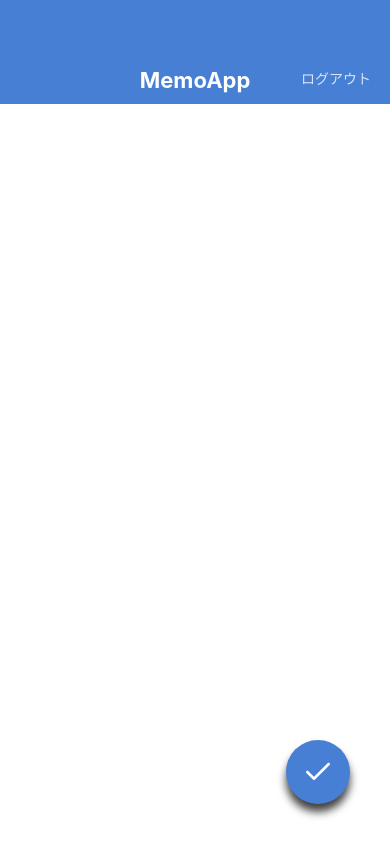
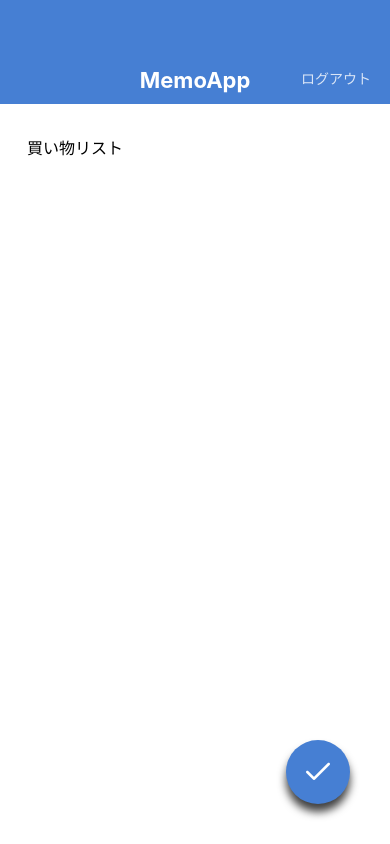
Before and after one commit to shinshin0773/MemoApp, a React Native app: screen / in a window 390 px wide. Built offline with nearby package versions, Linux system fonts and the light colour scheme.

Commit message:
Replace KeybordAboidingView

```diff
--- a/App.jsx
+++ b/App.jsx
@@ -6,6 +6,6 @@
 
 export default function App() {
   return (
-    <MemoCreateScreeen/>
+    <MemoEditScreen />
   );
 }
--- /dev/null
+++ b/src/components/KeyboardSafeView.jsx
@@ -0,0 +1,73 @@
+import React, { useRef, useState, useEffect } from 'react';
+import {
+  Keyboard, Dimensions, Animated, ViewPropTypes,
+} from 'react-native';
+import { node } from 'prop-types';
+
+export default function KeyboardSafeView({ children, style }) {
+  const initialViewHeight = useRef(null);
+  const animatedViewHeight = useRef(null);
+  const [viewHeight, setViewHeight] = useState(null);
+
+  useEffect(() => {
+    Keyboard.addListener('keyboardDidShow', handleShow);
+    Keyboard.addListener('keyboardDidHide', handleHide);
+    return () => {
+      Keyboard.removeListener('keyboardDidShow', handleShow);
+      Keyboard.removeListener('keyboardDidHide', handleHide);
+    };
+  }, []);
+
+  useEffect(() => {
+    if ([initialViewHeight, animatedViewHeight, viewHeight].some((val) => val === null)) { return; }
+    // height is not supported with useNativeDriver: true
+    // https://github.com/react-native-community/react-native-modal/issues/163
+    if (viewHeight === initialViewHeight.current) {
+      Animated.timing(animatedViewHeight.current,
+        { toValue: initialViewHeight.current, duration: 300, useNativeDriver: false }).start();
+    } else {
+      Animated.timing(animatedViewHeight.current,
+        { toValue: viewHeight, duration: 300, useNativeDriver: false }).start();
+    }
+  }, [viewHeight]);
+
+  const handleShow = ({ endCoordinates }) => {
+    if (endCoordinates.height && initialViewHeight.current) {
+      const keyboardHeight = Dimensions.get('window').height - endCoordinates.screenY;
+      setViewHeight(initialViewHeight.current - keyboardHeight);
+    }
+  };
+
+  const handleHide = () => {
+    setViewHeight(initialViewHeight.current);
+  };
+
+  const handleLayout = ({ nativeEvent }) => {
+    if (!initialViewHeight.current) {
+      const { height } = nativeEvent.layout;
+      // keep viewHeight as null not to trigger useEffect on mounting.
+      // Don't do this: setViewHeight(height);
+      initialViewHeight.current = height;
+      animatedViewHeight.current = new Animated.Value(height);
+    }
+  };
+
+  const animatedStyle = viewHeight ? {
+    height: animatedViewHeight.current,
+    flex: 0,
+  } : {};
+  return (
+    <Animated.View style={[style, animatedStyle]} onLayout={handleLayout}>
+      {children}
+    </Animated.View>
+  );
+}
+
+KeyboardSafeView.propTypes = {
+  children: node.isRequired,
+  style: ViewPropTypes.style,
+};
+
+KeyboardSafeView.defaultProps = {
+  style: null,
+};
--- a/src/screens/MemoCreateScreen.jsx
+++ b/src/screens/MemoCreateScreen.jsx
@@ -3,16 +3,17 @@
 
 import AppBar from '../components/AppBar';
 import CircleButton from '../components/CircleButton';
+import KeyboardSafeView from '../components/KeyboardSafeView';
 
 export default function MemoCreateScreeen() {
   return (
-    <KeyboardAvoidingView style={styles.container} behavior="height">
+    <KeyboardSafeView style={styles.container} behavior="height">
       <AppBar />
       <View style={styles.inputContainer}>
-        <TextInput value="" multiline style={styles.input}/>
+        <TextInput value="" multiline style={styles.input} />
       </View>
       <CircleButton name="check" />
-    </KeyboardAvoidingView>
+    </KeyboardSafeView>
   )
 }
 
--- a/src/screens/MemoEditScreen.jsx
+++ b/src/screens/MemoEditScreen.jsx
@@ -1,18 +1,19 @@
 import React from 'react';
-import { View, StyleSheet, TextInput, KeyboardAvoidingView } from 'react-native';
+import { View, StyleSheet, TextInput } from 'react-native';
 
 import AppBar from '../components/AppBar';
 import CircleButton from '../components/CircleButton';
+import KeyboardSafeView from '../components/KeyboardSafeView';
 
 export default function MemoEditScreen() {
   return (
-    <KeyboardAvoidingView style={styles.container} behavior="height">
+    <KeyboardSafeView style={styles.container} behavior="height">
       <AppBar />
       <View style={styles.inputContainer}>
         <TextInput value="買い物リスト" multiline style={styles.input}/>
       </View>
       <CircleButton name="check" />
-    </KeyboardAvoidingView>
+    </KeyboardSafeView>
   )
 }
 
```
